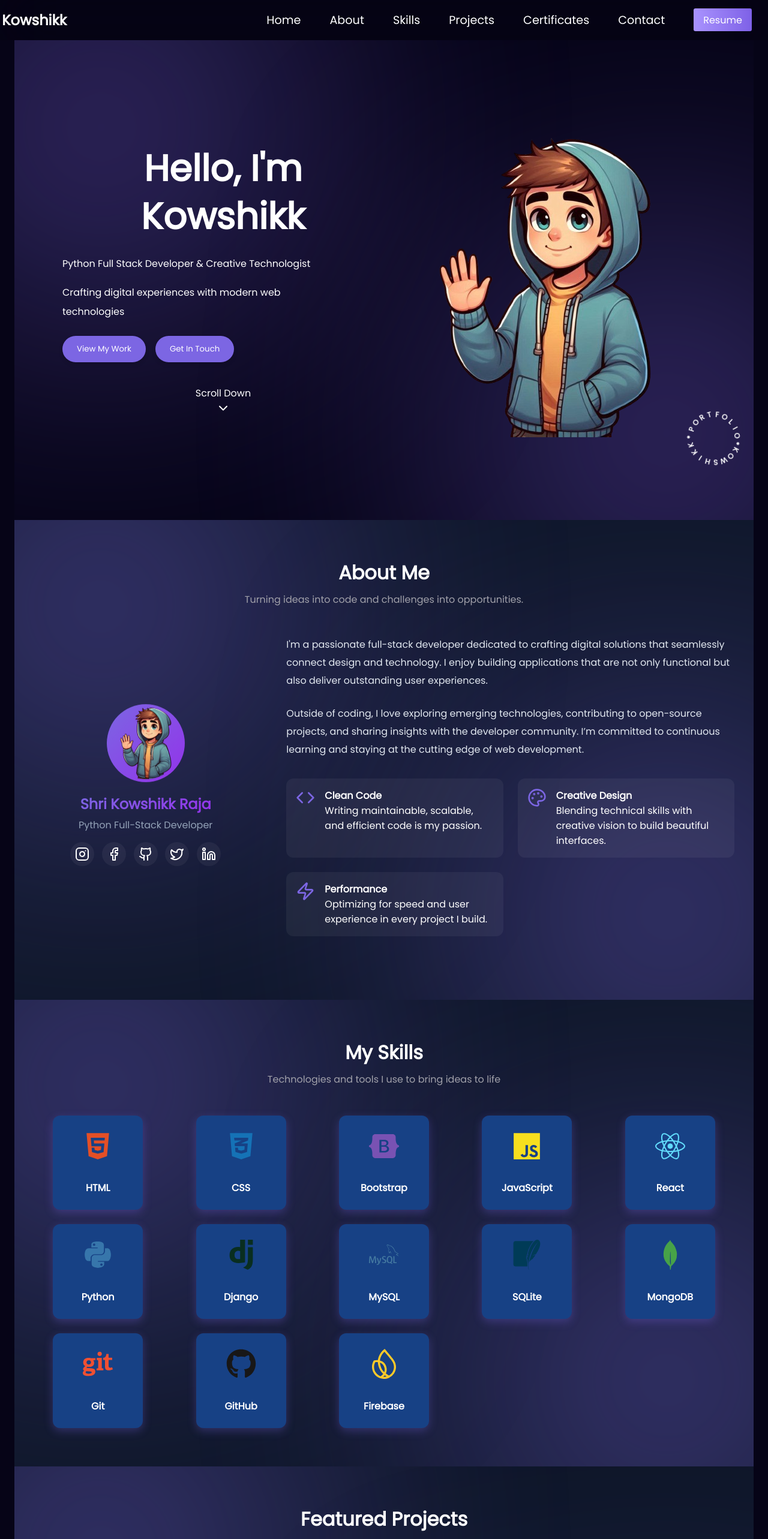
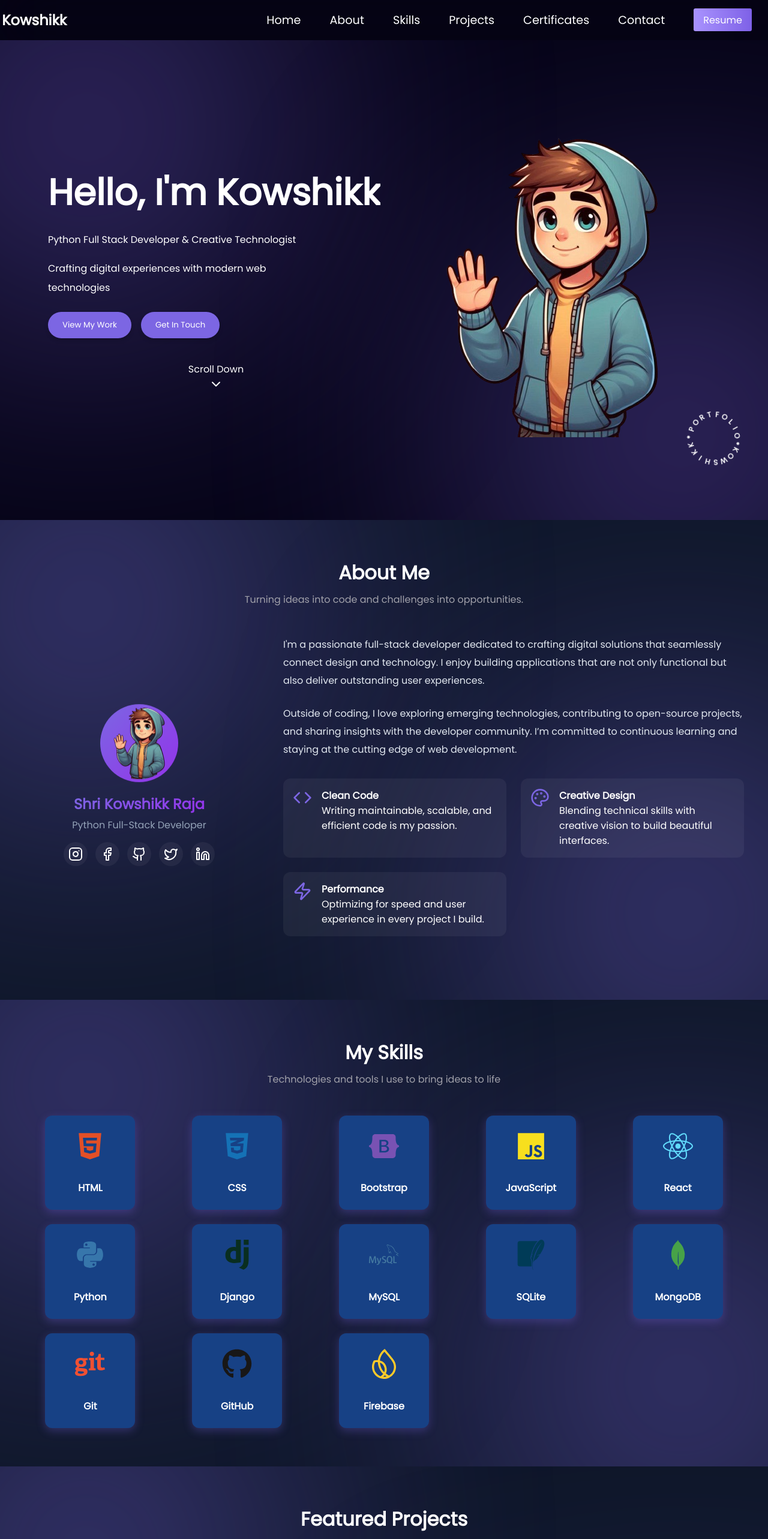
Before and after one commit to Kowshikk03/Portfolio, a React (Vite) app: page / in a window 1280 px wide. Shown: the top 2566 px of the page at 60% size. Built offline with nearby package versions, Linux system fonts and the light colour scheme.

Commit message:
Fix: ensure More-Certificates.css is tracked

```diff
--- a/src/App.jsx
+++ b/src/App.jsx
@@ -29,14 +29,12 @@
           element={
             <>
               <Navbar />
-              <div className="container">
               <Hero />
               <About />
               <Skills />
               <Projects />
               <Certificates />
               <Contact />
-              </div>
               <Footer />
             </>
           }
--- a/src/components/Hero/Hero.jsx
+++ b/src/components/Hero/Hero.jsx
@@ -8,7 +8,7 @@ import SplitText from "../SplitText/SplitText"; // import SplitText
 const Hero = () => {
   return (
     <>
-      <section className='hero-container' id='home'>
+      <section className='hero-container' id='hero'>
         <div className='hero-content'>
           {/* Only animate this heading */}
           <SplitText
--- a/src/components/Navbar/MobileNav/MobileNav.jsx
+++ b/src/components/Navbar/MobileNav/MobileNav.jsx
@@ -4,7 +4,9 @@ import { HashLink } from 'react-router-hash-link';
 
 const MobileNav = ({ isOpen, toggleMenu }) => {
   return (
-    <div className={`mobile-menu ${isOpen ? "active" : ""}`}>
+    <div className={`mobile-menu ${isOpen ? "active" : ""}`}
+    onClick={toggleMenu}>
+
       <div className='mobile-menu-container'>
         <h1 className="mobile-logo">Kowshikk</h1>
 
--- a/src/components/Skills/Skills.css
+++ b/src/components/Skills/Skills.css
@@ -49,7 +49,6 @@
   gap: 1.5rem;
   margin: 0 auto;
   max-width: 1200px;
-  perspective: 1200px;
 }
 
 .skill-card {
@@ -57,12 +56,11 @@
   border-radius: 0.75rem;
   padding: 1.5rem 1rem;
   text-align: center;
-  transition: transform 0.2s ease, box-shadow 0.3s ease, background 0.3s ease;
   cursor: pointer;
   width: 100%;
   max-width: 150px;
   box-shadow: 0 5px 15px rgba(124, 102, 227, 0.3);
-  transform-style: preserve-3d;
+  transition: background 0.3s ease, box-shadow 0.3s ease;
 }
 
 .skill-card:hover {
@@ -73,7 +71,6 @@
 .skill-icon {
   font-size: 3rem;
   margin-bottom: 0.8rem;
-  transition: transform 0.2s ease;
 }
 
 .skill-card p {
--- a/src/components/Skills/Skills.jsx
+++ b/src/components/Skills/Skills.jsx
@@ -1,6 +1,6 @@
 "use client";
 
-import React, { useEffect } from "react";
+import React from "react";
 import {
   FaHtml5,
   FaCss3Alt,
@@ -37,30 +37,6 @@ const Skills = () => {
     { name: "Firebase", icon: <SiFirebase color="#FFCA28" size={50} /> },
   ];
 
-  useEffect(() => {
-    const cards = document.querySelectorAll(".skill-card");
-
-    cards.forEach((card) => {
-      card.addEventListener("mousemove", (e) => {
-        const rect = card.getBoundingClientRect();
-        const x = e.clientX - rect.left;
-        const y = e.clientY - rect.top;
-
-        const centerX = rect.width / 2;
-        const centerY = rect.height / 2;
-
-        const rotateX = ((y - centerY) / centerY) * 15; // max 15°
-        const rotateY = ((x - centerX) / centerX) * 15;
-
-        card.style.transform = `rotateX(${-rotateX}deg) rotateY(${rotateY}deg) scale(1.1)`;
-      });
-
-      card.addEventListener("mouseleave", () => {
-        card.style.transform = "rotateX(0deg) rotateY(0deg) scale(1)";
-      });
-    });
-  }, []);
-
   return (
     <section className="skills-section" id="skills">
       <h2 className="skills-title">My Skills</h2>
```
Lines whose indentation alone changed are shown as unchanged.
